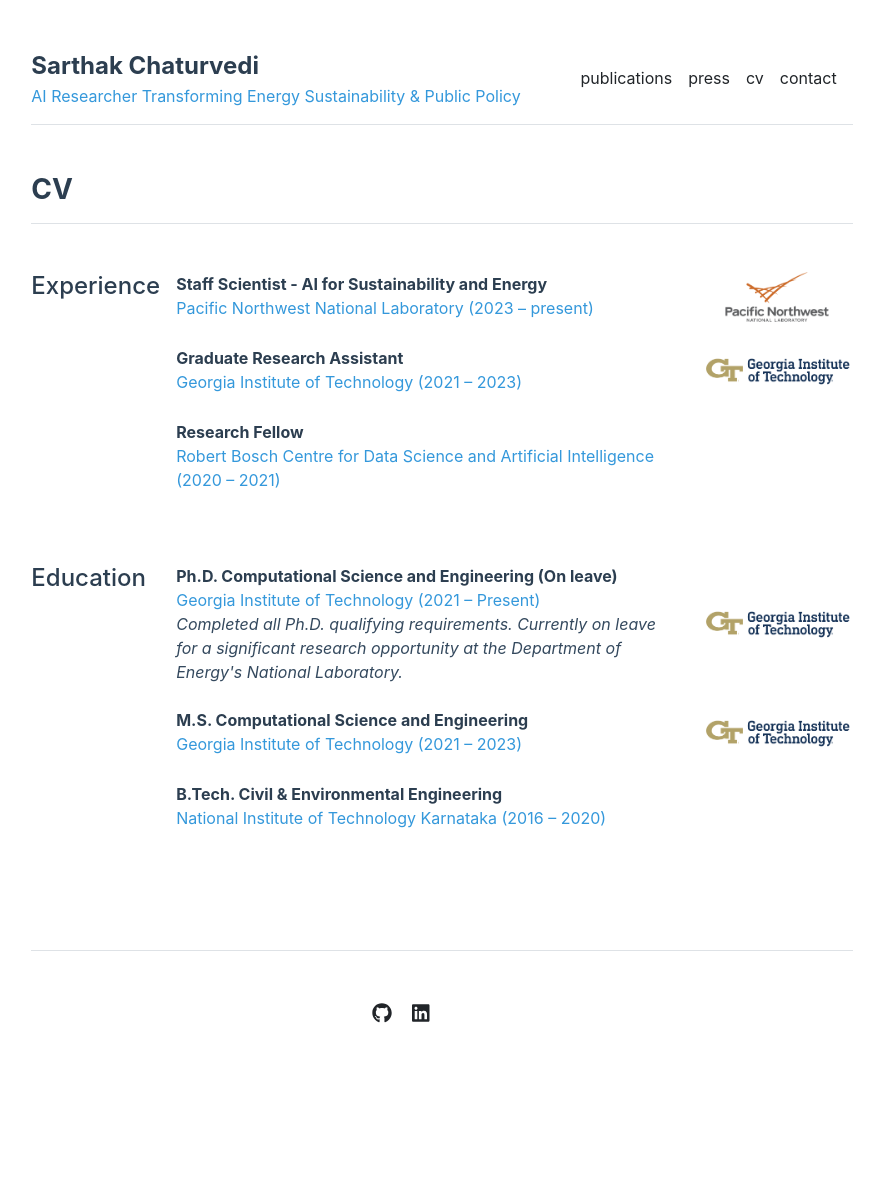
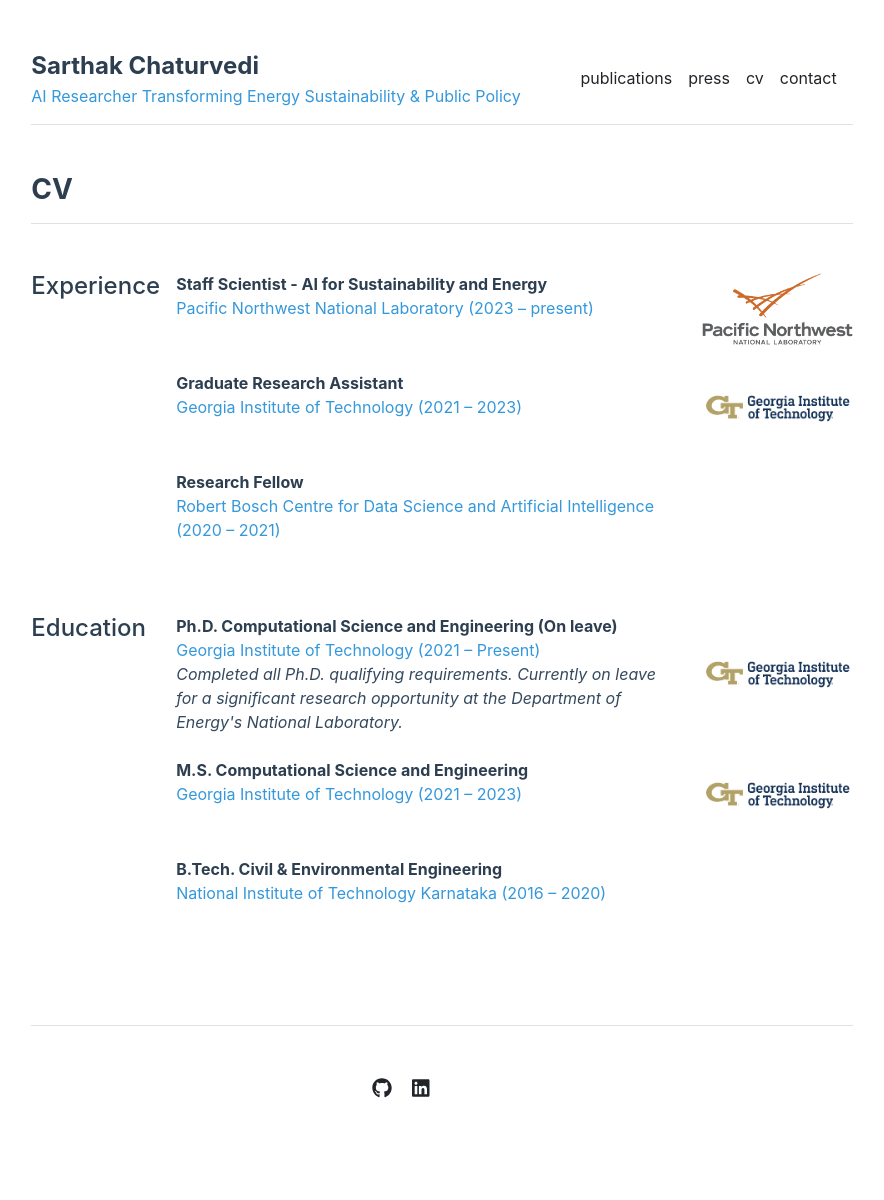
Before and after one commit to sarthakchat/sarthakchat.github.io, a Jekyll site: the page built from cv.md, in a window 1280 px wide. Shown: the whole page, without its empty margins (198-1082 px from the left). Built offline with Jekyll 4.4.1, drawn with Linux system fonts in a browser that asks for light colours; before the commit the page ends 1125 px from its top, so only the background shows below that.

Commit message:
Update cv.html

```diff
--- a/_layouts/cv.html
+++ b/_layouts/cv.html
@@ -3,7 +3,7 @@ layout: default
 ---
 <style>
   .cv-image {
-    height: 50px; /* Adjust this value as needed */
+    height: 75px; /* Adjust this value as needed */
     width: auto;
     object-fit: contain;
     max-width: 100%;
```
